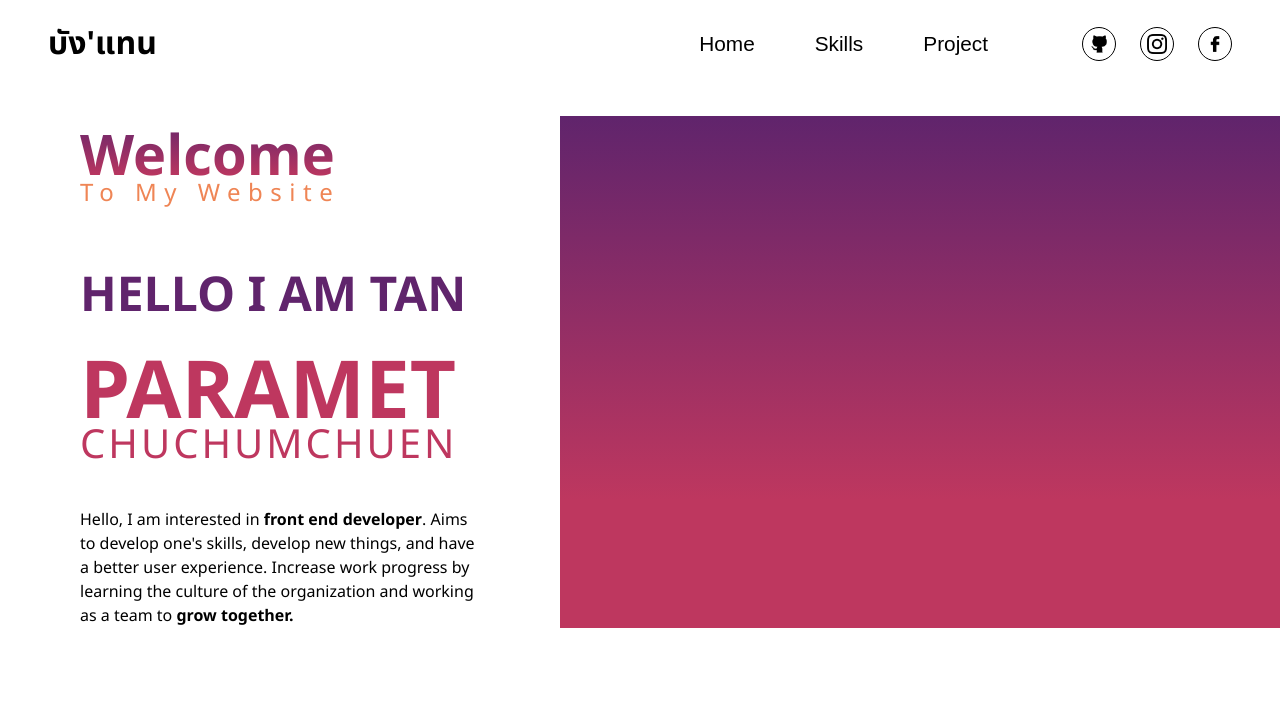
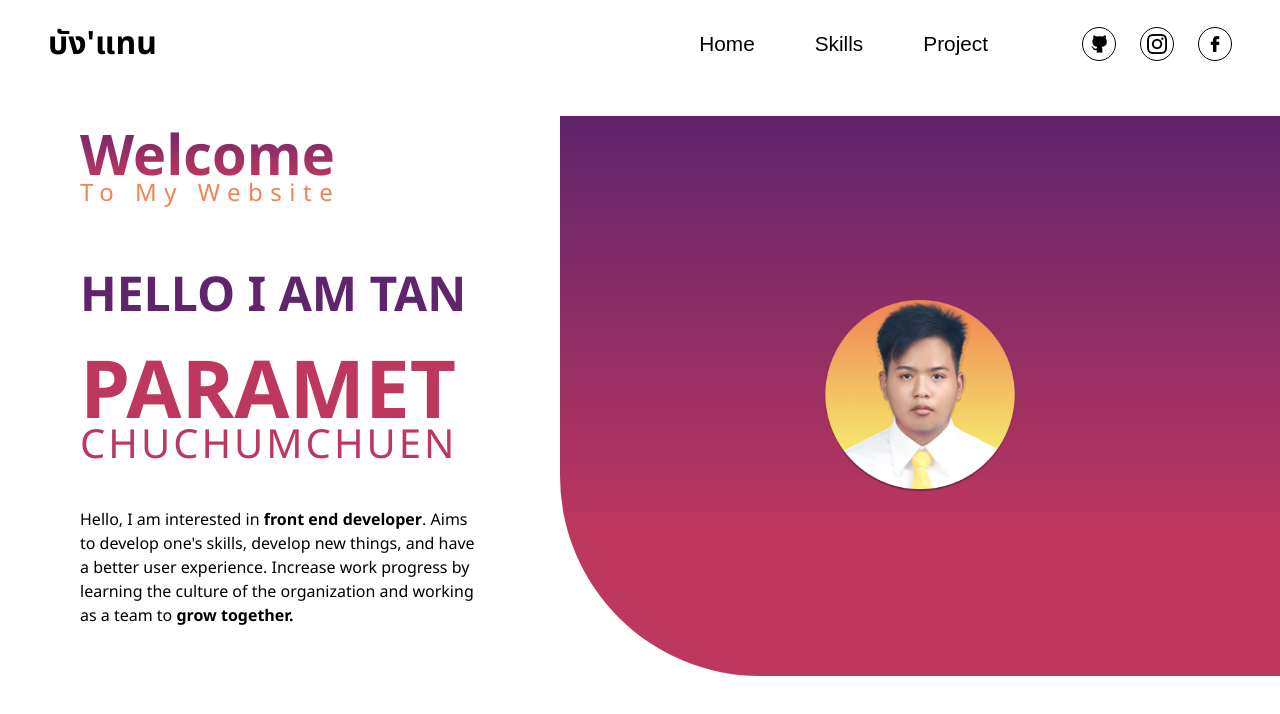
Before and after one commit to TAN-PARAMET/MY-Portfolio-Website, a React (Create React App) app: page / in a window 1280 px wide. Shown: the top 714 px of the page. Built offline with nearby package versions, Linux system fonts and the light colour scheme.

Commit message:
add circle skils

```diff
--- a/src/App.css
+++ b/src/App.css
@@ -54,3 +54,11 @@ h1 {
   );
 
 }
+
+.flex-center{
+
+  display: flex;
+  justify-content: center;
+  align-items: center;
+
+  }
--- a/src/components/Introduction.js
+++ b/src/components/Introduction.js
@@ -1,5 +1,5 @@
 import "./style/Introduction.css";
-import picProfile from '../assets/images/picProfile.png'
+import picProfile from "../assets/images/picProfile.png";
 
 function Introduction() {
   return (
@@ -17,19 +17,30 @@ function Introduction() {
 
         <div className="introduction">
           <p>
-            Hello, I am interested in <b>front end developer</b>. Aims to develop one's
-            skills, develop new things, and have a better user experience.
-            Increase work progress by learning the culture of the organization
-            and working as a team to <b>grow together.</b>
+            Hello, I am interested in <b>front end developer</b>. Aims to
+            develop one's skills, develop new things, and have a better user
+            experience. Increase work progress by learning the culture of the
+            organization and working as a team to <b>grow together.</b>
           </p>
         </div>
       </div>
 
       <div className="img-title background-gradient">
+        <div className="flex-center">
+          <img src={picProfile} width="35%" />
+          <div className="two-circle">
+          <div className="big-circle">
 
+          </div>
+          <div className="big-circle">
 
+          </div>
+          </div>
+          <div className="three-circles">
 
+            </div>
 
+        </div>
       </div>
     </div>
   );
--- a/src/components/style/Introduction.css
+++ b/src/components/style/Introduction.css
@@ -47,8 +47,10 @@
 .img-title{
 
 width: 50rem;
+height: 35rem;
 display: flex;
 justify-content: center;
 align-items: center;
+border-bottom-left-radius: 200px;
 
 }
```
